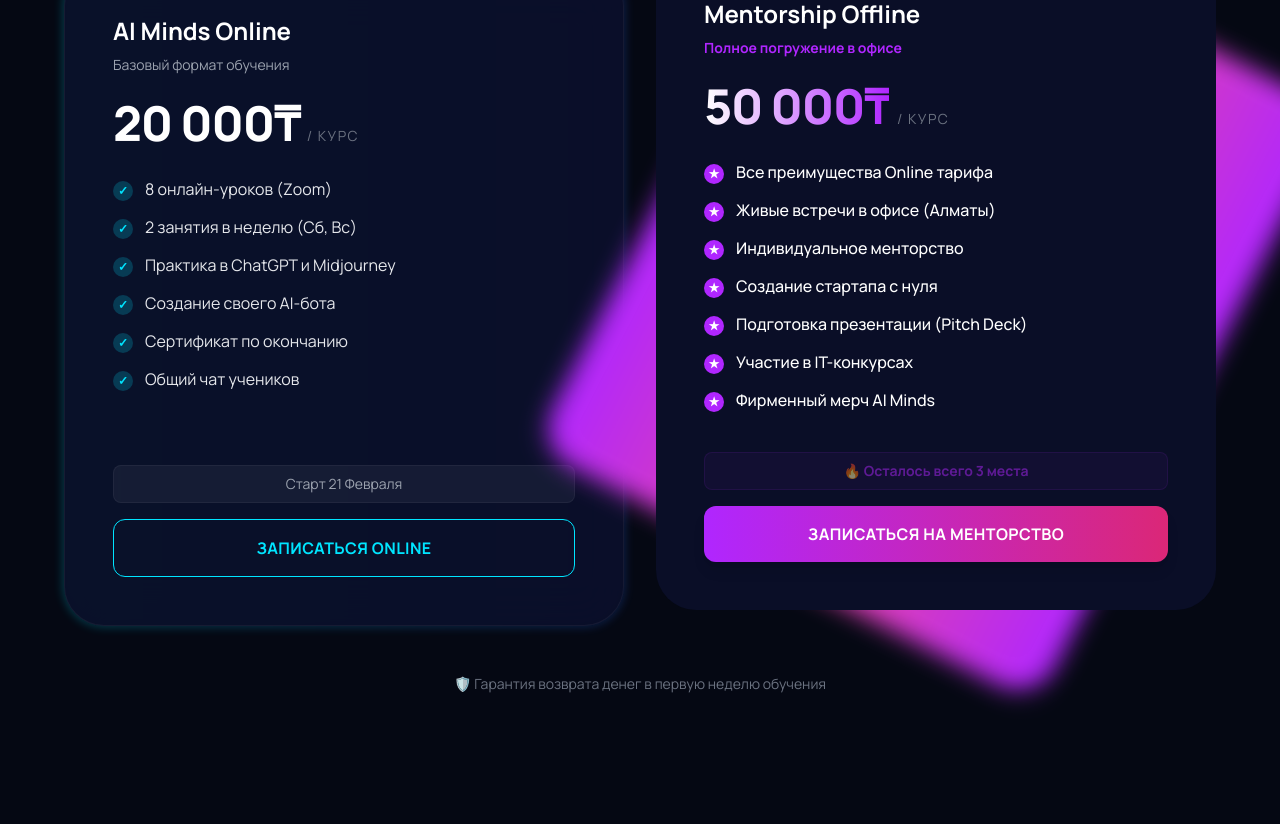
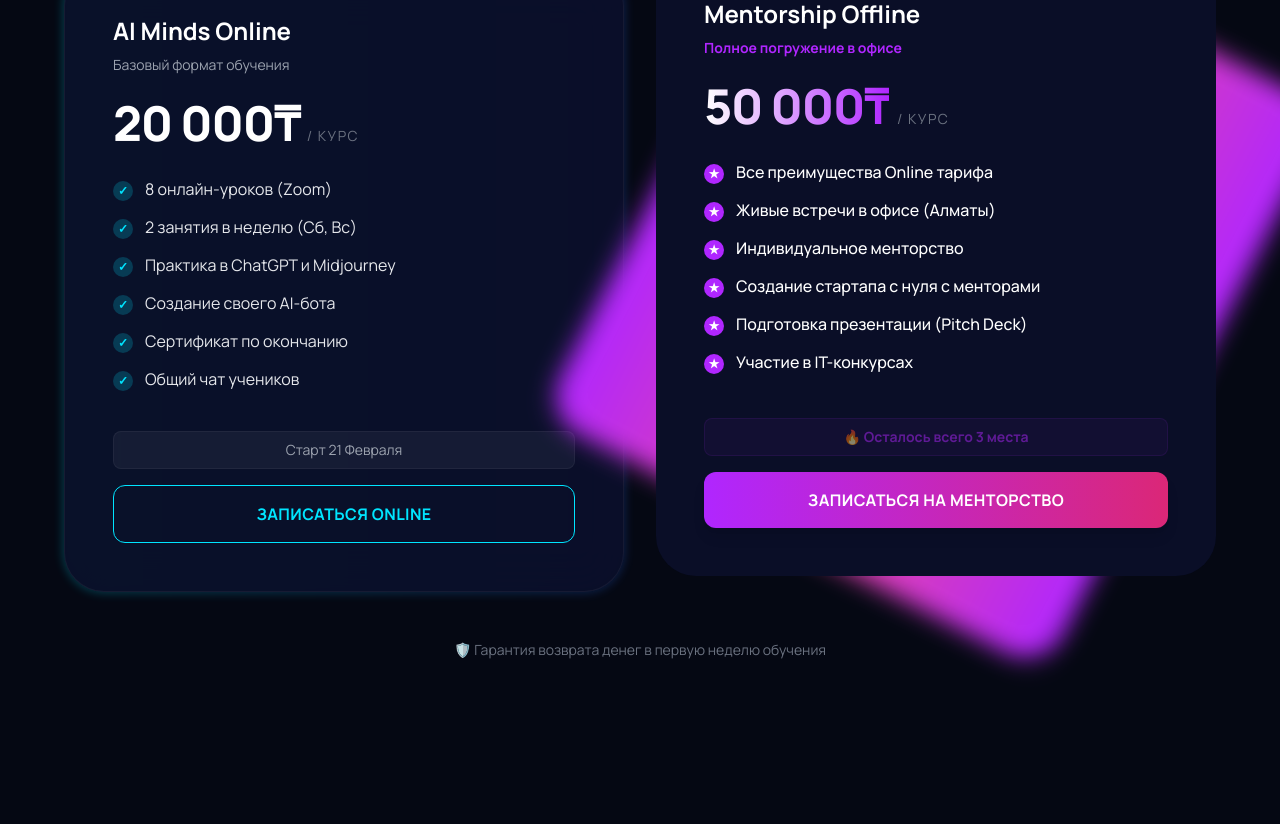
Before and after one commit to ameer889092827/aiminds, a React (Vite) app: page / in a window 1280 px wide. Shown: the part 4256-5080 px from the top of the page. Built offline with nearby package versions, Linux system fonts and the light colour scheme.

Commit message:
feat(pricing): Enhance startup package features
Update the "Startup" pricing tier description to reflect enhanced mentorship for startup creation and remove the merchandise perk.

```diff
--- a/components/Pricing.tsx
+++ b/components/Pricing.tsx
@@ -86,10 +86,9 @@
                      "Все преимущества Online тарифа",
                      "Живые встречи в офисе (Алматы)",
                      "Индивидуальное менторство",
-                     "Создание стартапа с нуля",
+                     "Создание стартапа с нуля с менторами",
                      "Подготовка презентации (Pitch Deck)",
-                     "Участие в IT-конкурсах",
-                     "Фирменный мерч AI Minds"
+                     "Участие в IT-конкурсах"
                    ].map((feature, i) => (
                      <div key={i} className="flex items-start gap-3 text-white">
                        <div className="w-5 h-5 rounded-full bg-secondary flex items-center justify-center flex-shrink-0 text-white font-bold text-xs mt-0.5">★</div>
```
